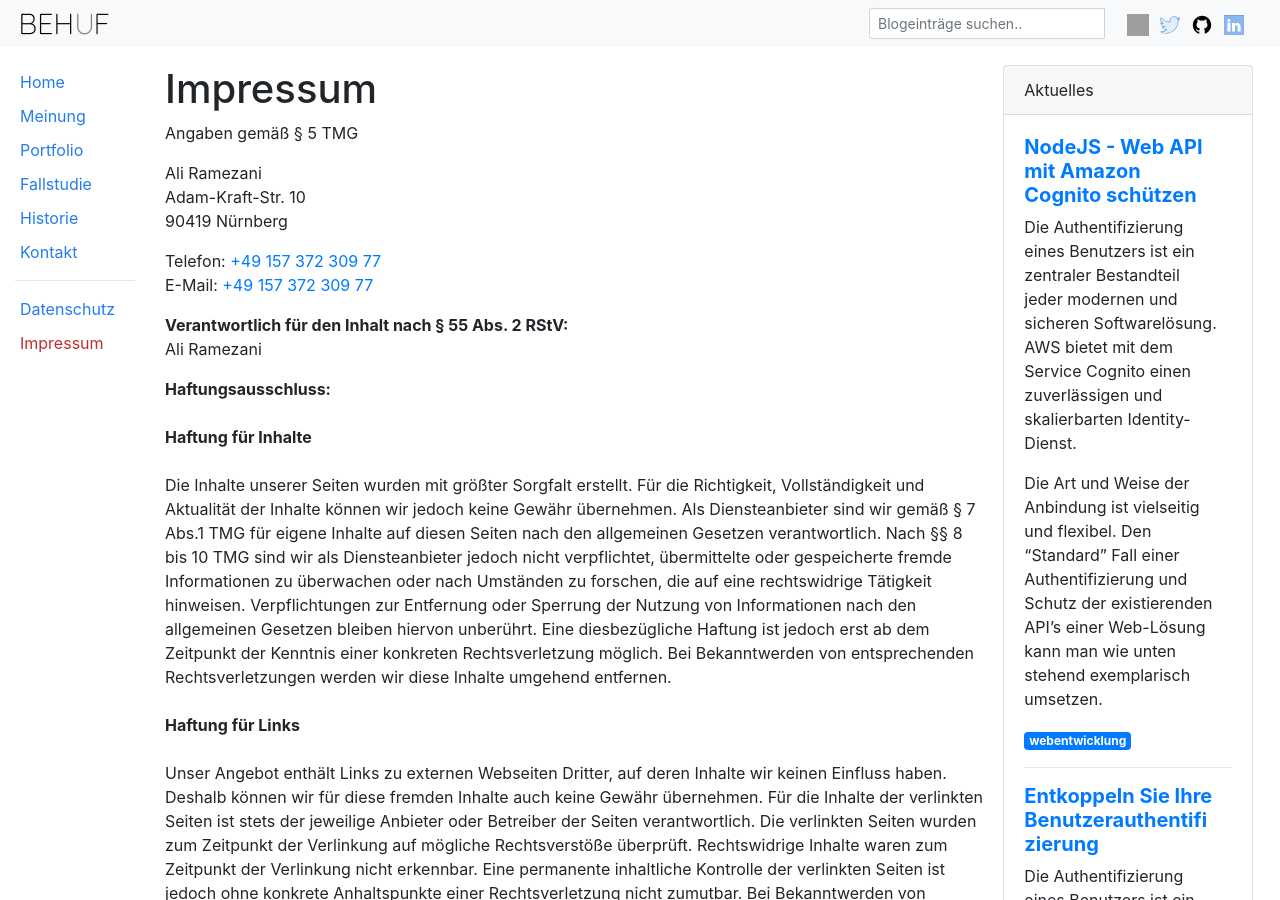
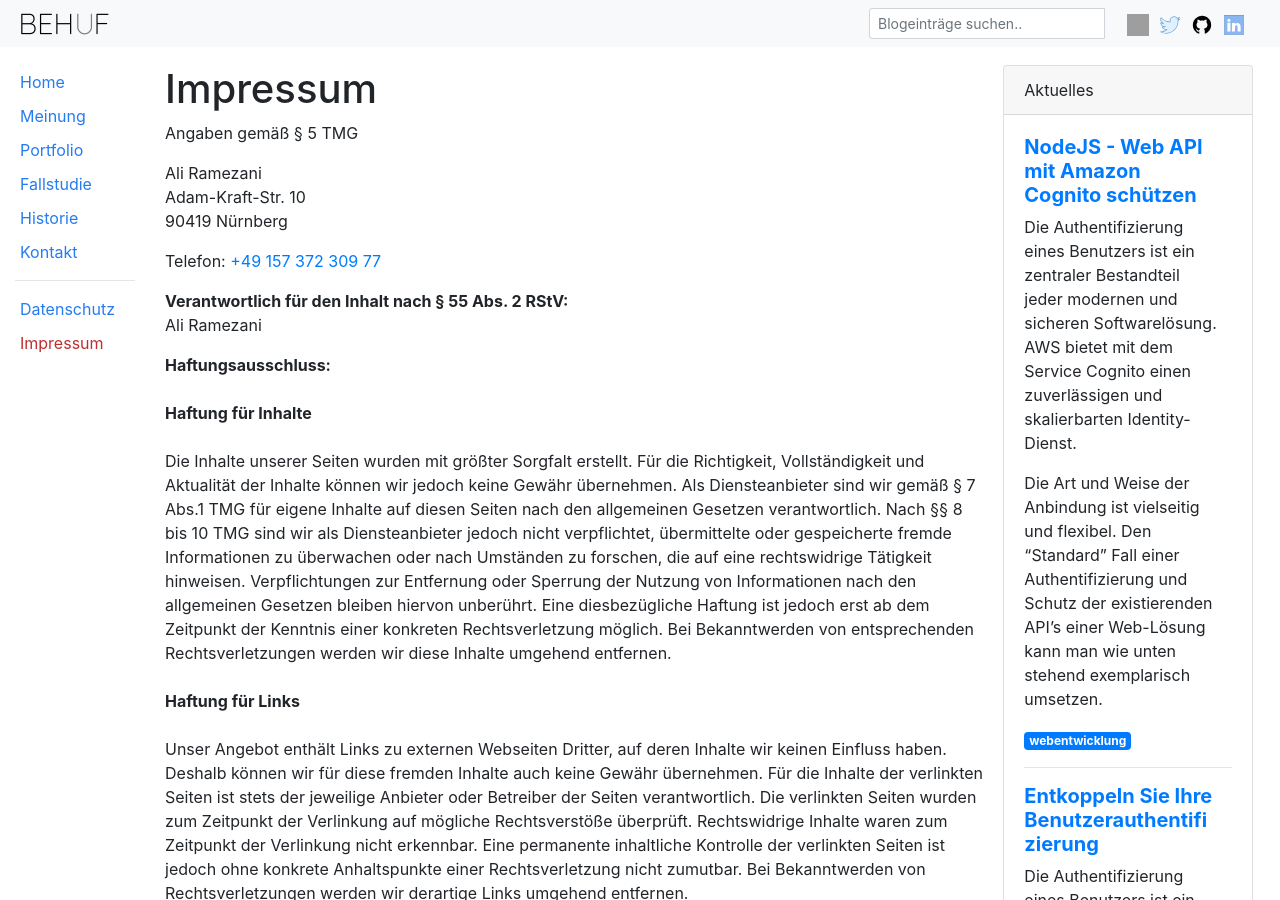
Before and after one commit to behuf/pages-behuf, a Jekyll site: the page built from impressum.html, in a window 1280 px wide and 900 px high. Built offline with Jekyll 4.4.1, drawn with Linux system fonts in a browser that asks for light colours; nearby versions of some CDN libraries; library files that are not in the unit come from our copies; comment, search, counter and statistics services are not loaded; grey boxes are pictures that could not be loaded.

Commit message:
no message

```diff
--- a/impressum.html
+++ b/impressum.html
@@ -16,8 +16,6 @@ sitemap: true
         </p>
         <p>
             Telefon: <a href="tel:+4915737230977">+49 157 372 309 77</a><br>
-            E-Mail: <a href="tel:+4915737230977">+49 157 372 309 77</a><br>
-
         </p>
     </address>
 
```
